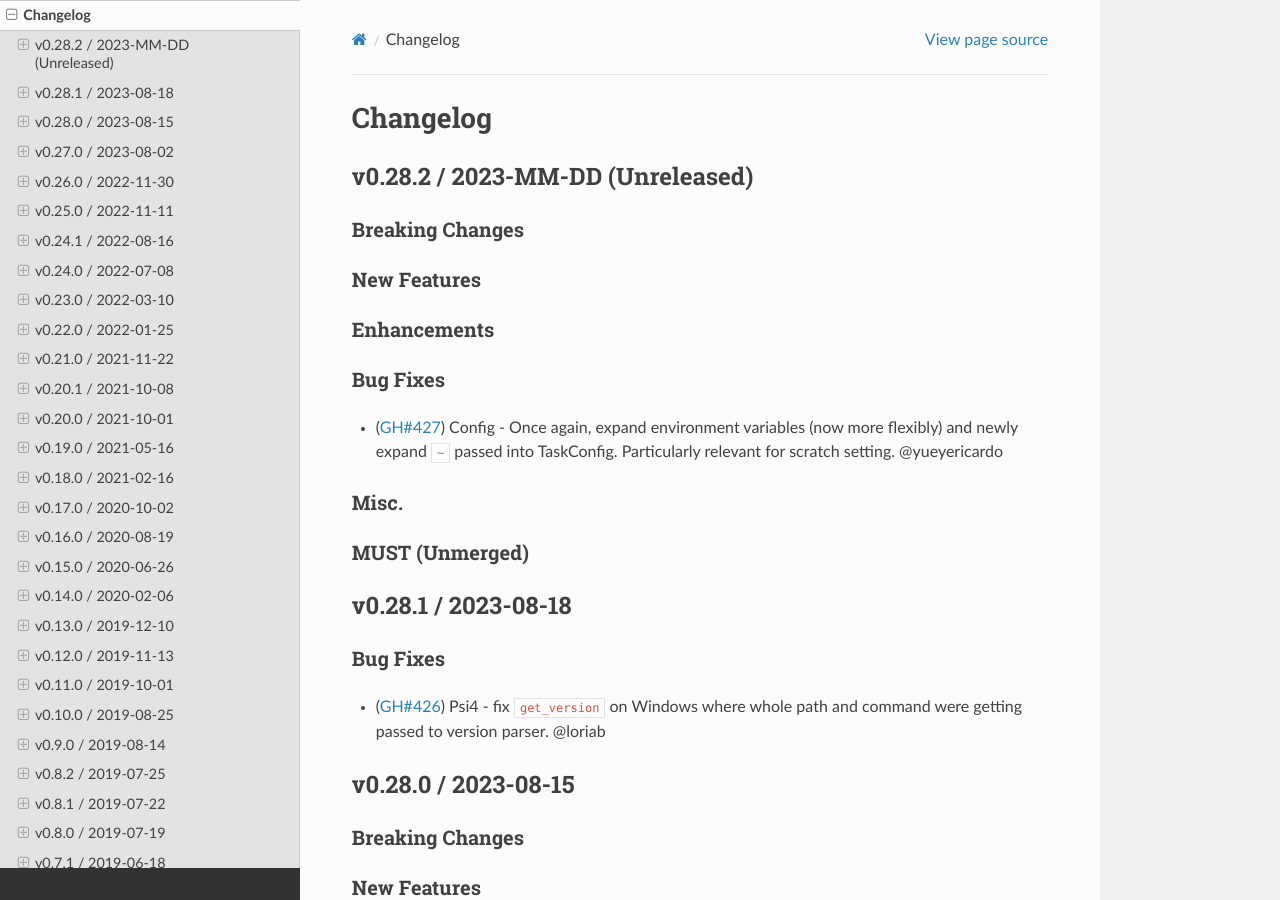
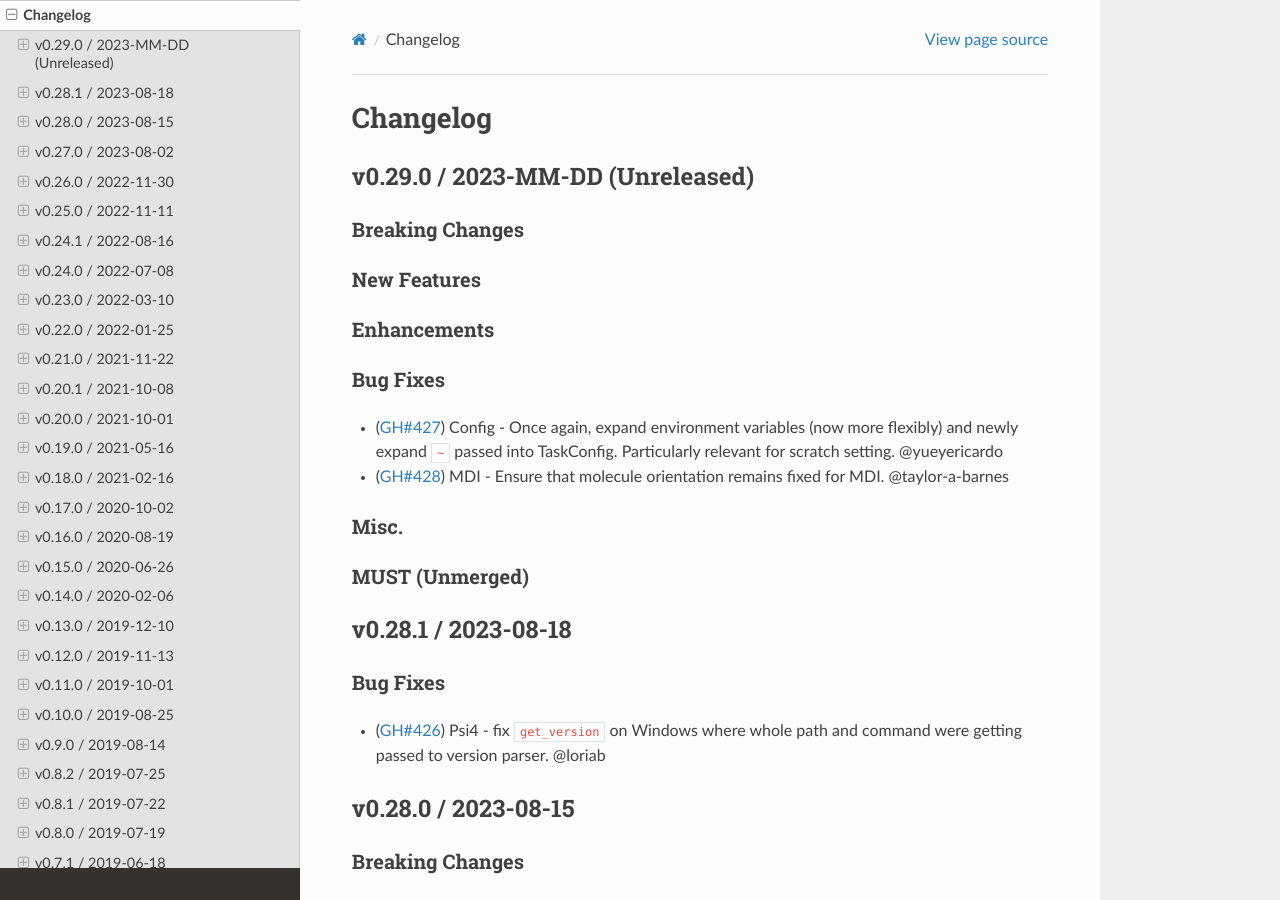
Before and after one commit to MolSSI/QCEngine, a Sphinx documentation site: the page built from docs/source/changelog.rst, in a window 1280 px wide and 900 px high. Built offline with Sphinx 7.4.7 and the Read the Docs theme 2.0.0, drawn with Linux system fonts in a browser that asks for light colours; the version number could not be read and is left out.

Commit message:
more sutff

```diff
--- a/docs/source/changelog.rst
+++ b/docs/source/changelog.rst
@@ -29,7 +29,7 @@ Changelog
 .. - UNSOLVED (:issue:`397`) extras failed
 
 
-v0.28.2 / 2023-MM-DD (Unreleased)
+v0.29.0 / 2023-MM-DD (Unreleased)
 --------------------
 
 Breaking Changes
@@ -45,6 +45,7 @@ Bug Fixes
 +++++++++
 - (:pr:`427`) Config - Once again, expand environment variables (now more flexibly) and newly expand ``~``
   passed into TaskConfig. Particularly relevant for scratch setting. @yueyericardo
+- (:pr:`428`) MDI - Ensure that molecule orientation remains fixed for MDI. @taylor-a-barnes
 
 Misc.
 +++++
--- a/setup.py
+++ b/setup.py
@@ -28,7 +28,7 @@ if __name__ == "__main__":
         cmdclass=versioneer.get_cmdclass(),
         packages=setuptools.find_packages(),
         setup_requires=[] + pytest_runner,
-        install_requires=["pyyaml", "py-cpuinfo", "psutil", "qcelemental>=0.24.0,<0.27.0", "pydantic>=1.8.2"],
+        install_requires=["pyyaml", "py-cpuinfo", "psutil", "qcelemental>=0.24.0,<0.28.0", "pydantic>=1.8.2"],
         entry_points={"console_scripts": ["qcengine=qcengine.cli:main"]},
         extras_require={
             "docs": [
@@ -52,6 +52,7 @@ if __name__ == "__main__":
             "Programming Language :: Python :: 3.9",
             "Programming Language :: Python :: 3.10",
             "Programming Language :: Python :: 3.11",
+            "Programming Language :: Python :: 3.12",
         ],
         zip_safe=False,
         long_description=long_description,
```
Also changed, not shown: 2 other files.
